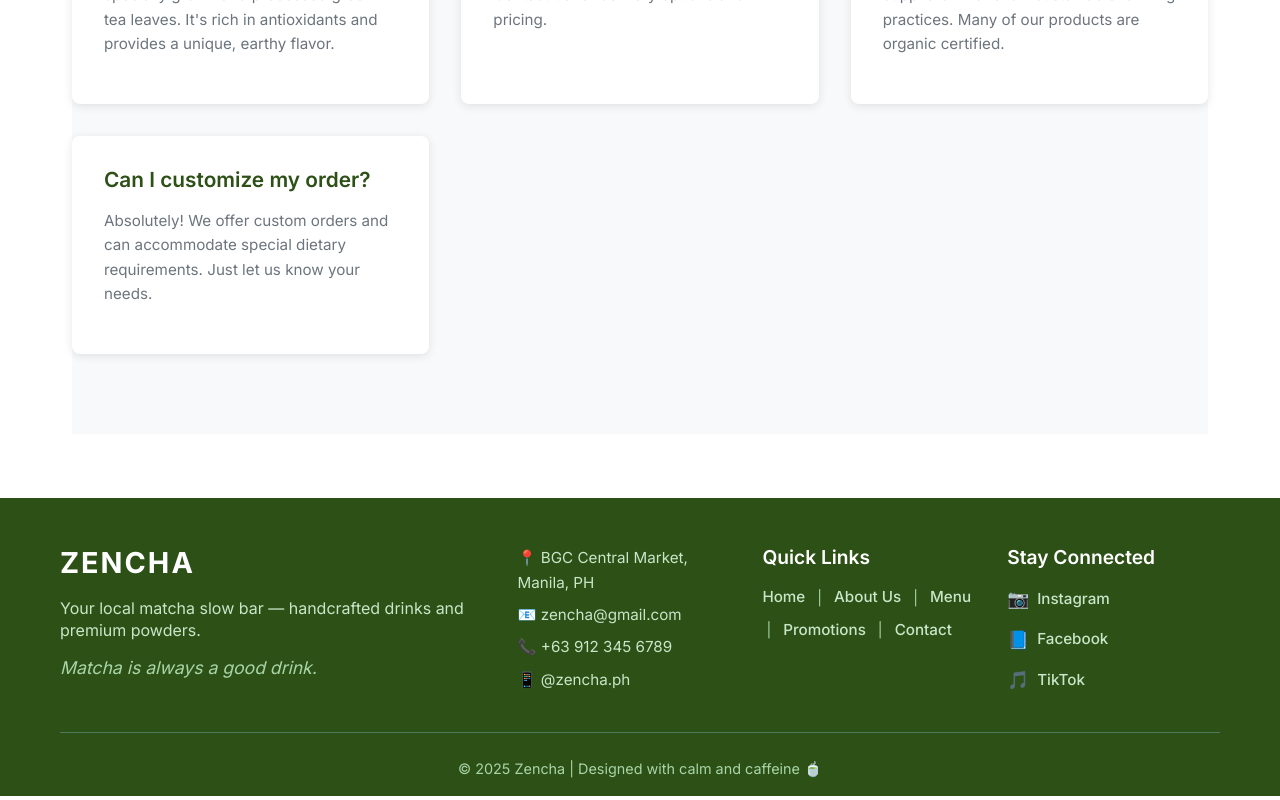
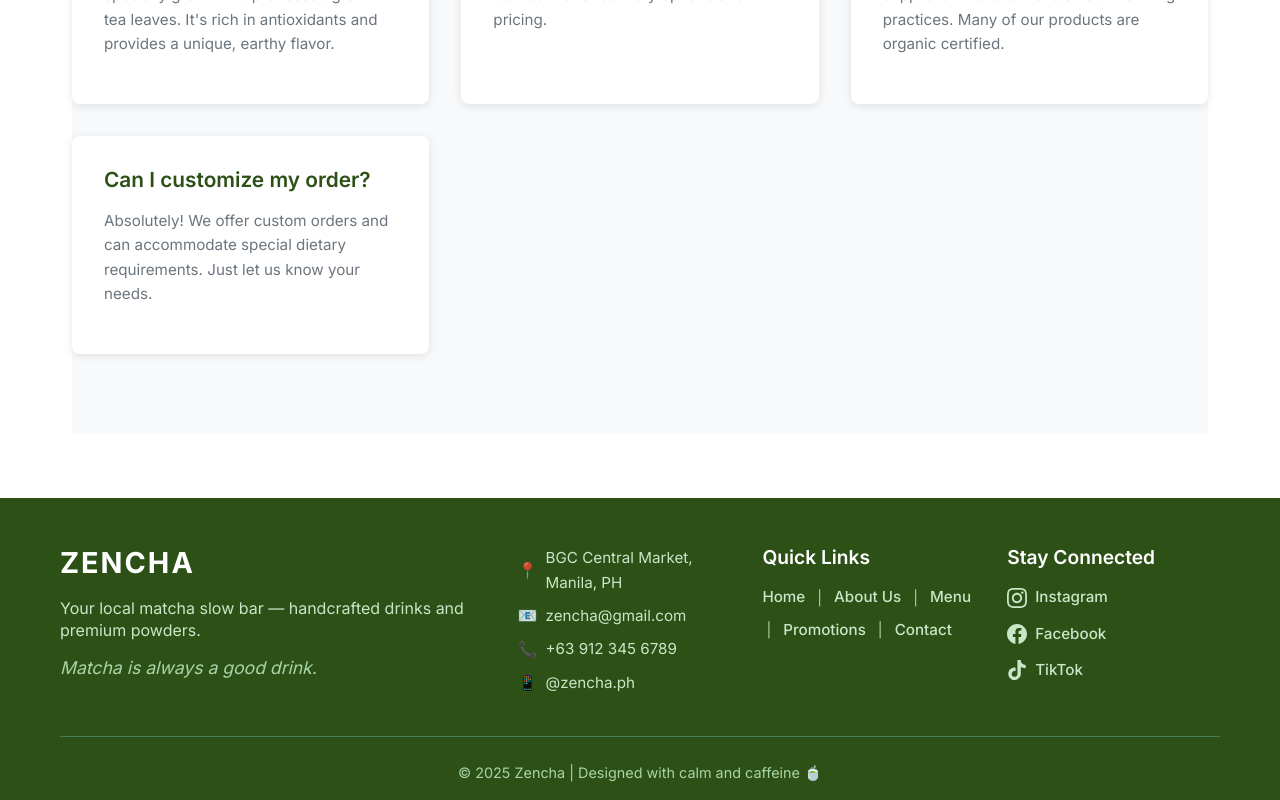
Before and after one commit to zgaji/zencha-web, a React (Create React App) app: page /contact in a window 1280 px wide. Shown: the part 1740-2540 px from the top of the page. Built offline with nearby package versions, Linux system fonts and the light colour scheme.

Commit message:
Replace emojis with SVG icons: Add proper social media icons and contact icons, fix accessibility warnings

```diff
--- a/src/components/Footer.js
+++ b/src/components/Footer.js
@@ -15,10 +15,10 @@
 
           <div className="footer-section contact-section">
             <div className="contact-info">
-              <p>📍 BGC Central Market, Manila, PH</p>
-              <p>📧 zencha@gmail.com</p>
-              <p>📞 +63 912 345 6789</p>
-              <p>📱 @zencha.ph</p>
+              <p><span className="contact-icon">📍</span> BGC Central Market, Manila, PH</p>
+              <p><span className="contact-icon">📧</span> zencha@gmail.com</p>
+              <p><span className="contact-icon">📞</span> +63 912 345 6789</p>
+              <p><span className="contact-icon">📱</span> @zencha.ph</p>
             </div>
           </div>
 
@@ -40,16 +40,22 @@
           <div className="footer-section social-section">
             <h4 className="footer-heading">Stay Connected</h4>
             <div className="social-links">
-              <a href="#" className="social-link" aria-label="Instagram">
-                <span className="social-icon">📷</span>
+              <a href="https://instagram.com/zencha.ph" className="social-link" aria-label="Instagram" target="_blank" rel="noopener noreferrer">
+                <svg className="social-icon" viewBox="0 0 24 24" fill="currentColor">
+                  <path d="M12 2.163c3.204 0 3.584.012 4.85.07 3.252.148 4.771 1.691 4.919 4.919.058 1.265.069 1.645.069 4.849 0 3.205-.012 3.584-.069 4.849-.149 3.225-1.664 4.771-4.919 4.919-1.266.058-1.644.07-4.85.07-3.204 0-3.584-.012-4.849-.07-3.26-.149-4.771-1.699-4.919-4.92-.058-1.265-.07-1.644-.07-4.849 0-3.204.013-3.583.07-4.849.149-3.227 1.664-4.771 4.919-4.919 1.266-.057 1.645-.069 4.849-.069zm0-2.163c-3.259 0-3.667.014-4.947.072-4.358.2-6.78 2.618-6.98 6.98-.059 1.281-.073 1.689-.073 4.948 0 3.259.014 3.668.072 4.948.2 4.358 2.618 6.78 6.98 6.98 1.281.058 1.689.072 4.948.072 3.259 0 3.668-.014 4.948-.072 4.354-.2 6.782-2.618 6.979-6.98.059-1.28.073-1.689.073-4.948 0-3.259-.014-3.667-.072-4.947-.196-4.354-2.617-6.78-6.979-6.98-1.281-.059-1.69-.073-4.949-.073zm0 5.838c-3.403 0-6.162 2.759-6.162 6.162s2.759 6.163 6.162 6.163 6.162-2.759 6.162-6.163c0-3.403-2.759-6.162-6.162-6.162zm0 10.162c-2.209 0-4-1.79-4-4 0-2.209 1.791-4 4-4s4 1.791 4 4c0 2.21-1.791 4-4 4zm6.406-11.845c-.796 0-1.441.645-1.441 1.44s.645 1.44 1.441 1.44c.795 0 1.439-.645 1.439-1.44s-.644-1.44-1.439-1.44z"/>
+                </svg>
                 <span className="social-text">Instagram</span>
               </a>
-              <a href="#" className="social-link" aria-label="Facebook">
-                <span className="social-icon">📘</span>
+              <a href="https://facebook.com/zencha.ph" className="social-link" aria-label="Facebook" target="_blank" rel="noopener noreferrer">
+                <svg className="social-icon" viewBox="0 0 24 24" fill="currentColor">
+                  <path d="M24 12.073c0-6.627-5.373-12-12-12s-12 5.373-12 12c0 5.99 4.388 10.954 10.125 11.854v-8.385H7.078v-3.47h3.047V9.43c0-3.007 1.792-4.669 4.533-4.669 1.312 0 2.686.235 2.686.235v2.953H15.83c-1.491 0-1.956.925-1.956 1.874v2.25h3.328l-.532 3.47h-2.796v8.385C19.612 23.027 24 18.062 24 12.073z"/>
+                </svg>
                 <span className="social-text">Facebook</span>
               </a>
-              <a href="#" className="social-link" aria-label="TikTok">
-                <span className="social-icon">🎵</span>
+              <a href="https://tiktok.com/@zencha.ph" className="social-link" aria-label="TikTok" target="_blank" rel="noopener noreferrer">
+                <svg className="social-icon" viewBox="0 0 24 24" fill="currentColor">
+                  <path d="M12.525.02c1.31-.02 2.61-.01 3.91-.02.08 1.53.63 3.09 1.75 4.17 1.12 1.11 2.7 1.62 4.24 1.79v4.03c-1.44-.05-2.89-.35-4.2-.97-.57-.26-1.1-.59-1.62-.93-.01 2.92.01 5.84-.02 8.75-.08 1.4-.54 2.79-1.35 3.94-1.31 1.92-3.58 3.17-5.91 3.21-1.43.08-2.86-.31-4.08-1.03-2.02-1.19-3.44-3.37-3.65-5.71-.02-.5-.03-1-.01-1.49.18-1.9 1.12-3.72 2.58-4.96 1.66-1.44 3.98-2.13 6.15-1.72.02 1.48-.04 2.96-.04 4.44-.99-.32-2.15-.23-3.02.37-.63.41-1.11 1.04-1.36 1.75-.21.51-.15 1.07-.14 1.61.24 1.64 1.82 3.02 3.5 2.87 1.12-.01 2.19-.66 2.77-1.61.19-.33.4-.67.41-1.06.1-1.79.06-3.57.07-5.36.01-4.03-.01-8.05.02-12.07z"/>
+                </svg>
                 <span className="social-text">TikTok</span>
               </a>
             </div>
--- a/src/styles/Footer.css
+++ b/src/styles/Footer.css
@@ -100,7 +100,9 @@
 }
 
 .social-icon {
-  font-size: 1.1rem;
+  width: 20px;
+  height: 20px;
+  fill: currentColor;
 }
 
 .social-text {
@@ -111,6 +113,14 @@
   color: #c8e6c8;
   margin-bottom: 0.5rem;
   font-size: 0.95rem;
+  display: flex;
+  align-items: center;
+  gap: 0.5rem;
+}
+
+.contact-icon {
+  font-size: 1rem;
+  opacity: 0.8;
 }
 
 .footer-bottom {
```
